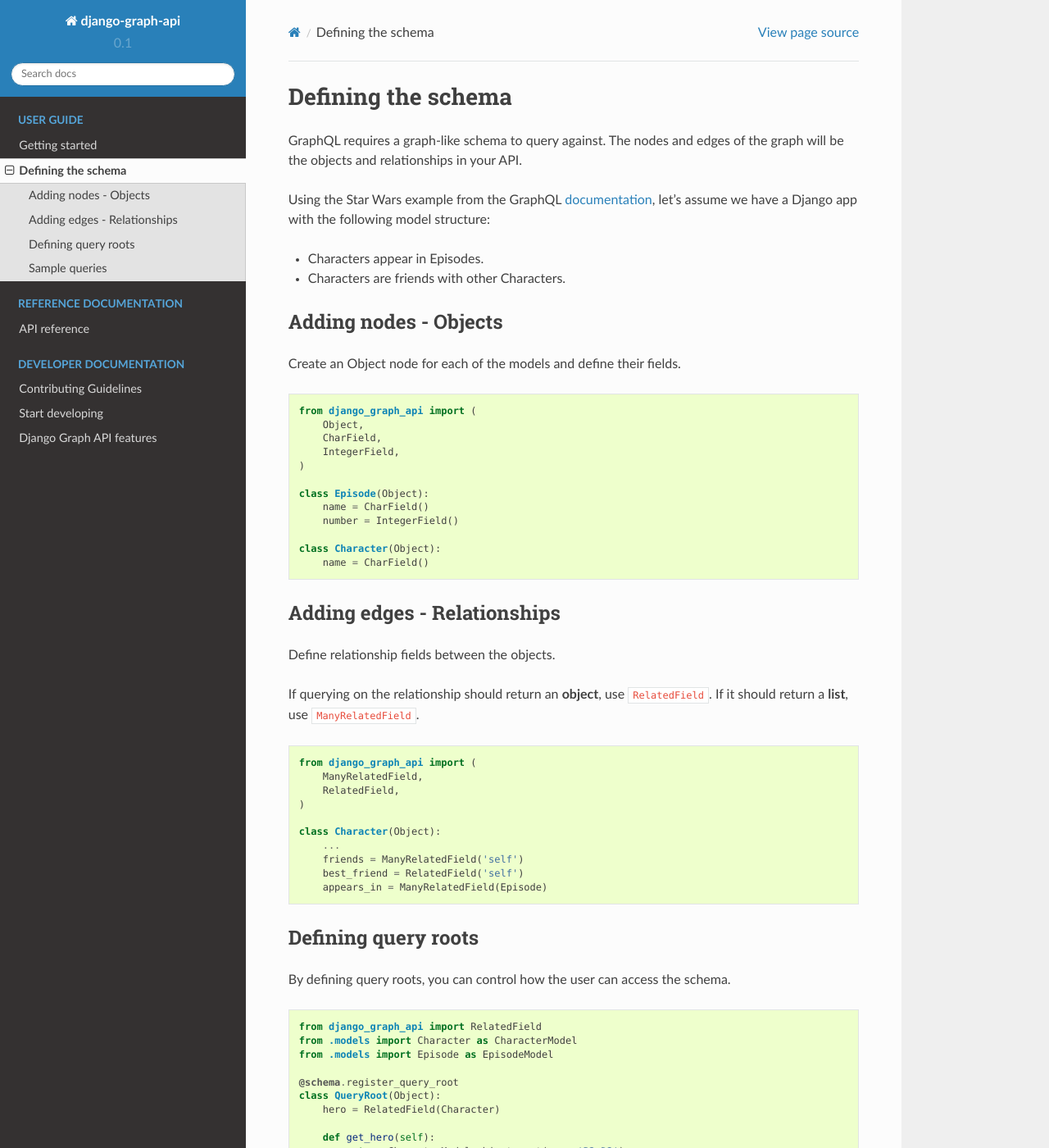
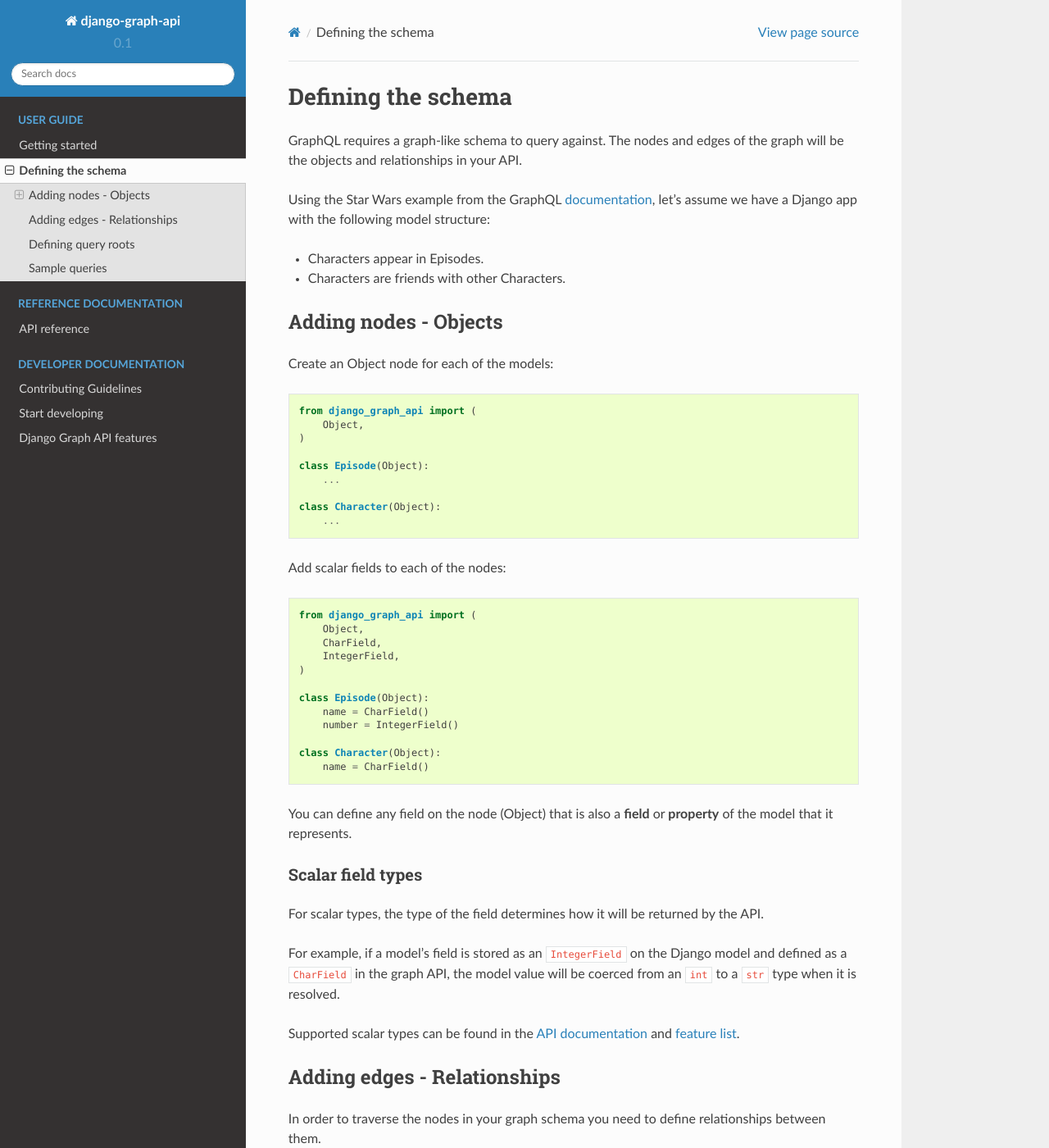
Before and after one commit to django-graph-api/django-graph-api, a Sphinx documentation site: the page built from docs/define_schema.rst, in a window 1280 px wide and 1400 px high. Shown: the whole window at 82% size. Built offline with Sphinx 7.4.7 and the Read the Docs theme 2.0.0, drawn with Linux system fonts in a browser that asks for light colours; some of the changed text lies outside the part shown.

Commit message:
Describe fields a bit more

```diff
--- a/docs/api.rst
+++ b/docs/api.rst
@@ -8,10 +8,10 @@
 
 Types
 -----
-.. autoclass:: django_graph_api.Object
 
 Non-scalar field types
 ^^^^^^^^^^^^^^^^^^^^^^
+.. autoclass:: django_graph_api.Object
 .. autoclass:: django_graph_api.RelatedField
 .. autoclass:: django_graph_api.ManyRelatedField
 
--- a/docs/define_schema.rst
+++ b/docs/define_schema.rst
@@ -13,8 +13,20 @@
 Adding nodes - Objects
 ----------------------
 
-Create an Object node for each of the models
-and define their fields.
+Create an Object node for each of the models:
+::
+
+    from django_graph_api import (
+        Object,
+    )
+
+    class Episode(Object):
+        ...
+
+    class Character(Object):
+        ...
+
+Add scalar fields to each of the nodes:
 ::
 
     from django_graph_api import (
@@ -30,15 +42,38 @@
     class Character(Object):
         name = CharField()
 
+You can define any field on the node (Object)
+that is also a **field** or **property** of the model
+that it represents.
+
+Scalar field types
+^^^^^^^^^^^^^^^^^^
+For scalar types,
+the type of the field determines how it will be returned by the API.
+
+For example, if a model's field is stored as an ``IntegerField`` on the Django model
+and defined as a ``CharField`` in the graph API,
+the model value will be coerced from an ``int`` to a ``str`` type
+when it is resolved.
+
+Supported scalar types can be found in the `API documentation`_ and `feature list`_.
+
+.. _API documentation: api.html#scalar-field-types
+.. _feature list: features.html#types
+
 Adding edges - Relationships
 ----------------------------
 
-Define relationship fields between the objects.
+In order to traverse the nodes in your graph schema
+you need to define relationships between them.
 
-If querying on the relationship should return an **object**,
-use ``RelatedField``.
-If it should return a **list**,
-use ``ManyRelatedField``.
+This is done by adding related fields to your Object nodes.
+These `non-scalar fields`_ will return
+other objects or a list of objects.
+
+- If the field should return an **object**, use ``RelatedField``
+- If the field should return a **list** of objects, use ``ManyRelatedField``
+
 ::
 
     from django_graph_api import (
@@ -48,9 +83,15 @@
 
     class Character(Object):
         ...
+        best_friend = RelatedField('self')
+
         friends = ManyRelatedField('self')
-        best_friend = RelatedField('self')
         appears_in = ManyRelatedField(Episode)
+
+Related fields can be any field or property of the model
+that returns another model or a list of models.
+
+.. _non-scalar fields: api.html#non-scalar-field-types
 
 Defining query roots
 --------------------
--- a/docs/start_developing.rst
+++ b/docs/start_developing.rst
@@ -33,7 +33,7 @@
 Run the test project
 --------------------
 Django Graph API comes with a sample Django project
-based on the Star Wars examples from the GraphQL documentation.
+based on the Star Wars examples from the `GraphQL documentation`_.
 It is used for integration tests and to help with development.
 
 1. Install the local version of django-graph-api
@@ -57,6 +57,7 @@
 
 .. _Github: https://github.com/melinath/django-graph-api/
 .. _pipenv: https://github.com/kennethreitz/pipenv/
+.. _GraphQL documentation: http://graphql.org/learn/
 
 Build the docs
 --------------
```
